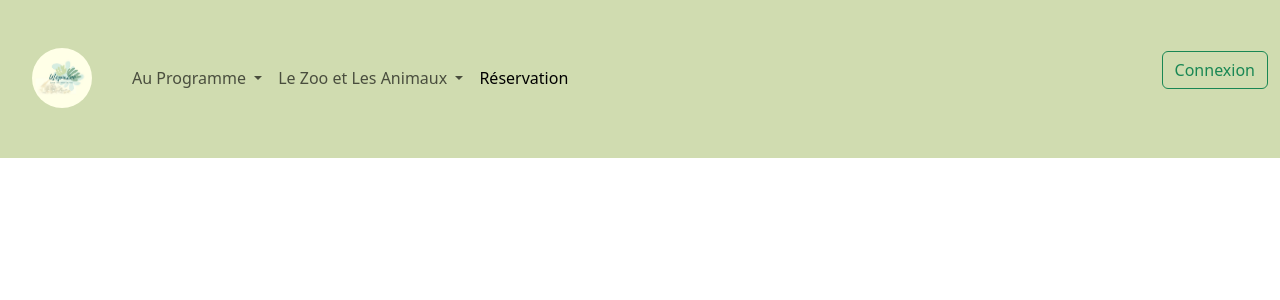
After one commit to Myriam1501/utopiaZoo, a Symfony app: template templates/fragments/header.html.twig in a window 1280 px wide. The commit adds this page. Shown: the top 300 px of the page. Run offline with Twig, Linux system fonts and the light colour scheme; the template is opened without the code that fills it, so the values that code supplies are empty; some libraries are stand-ins or nearby versions.

Commit message:
header and footer

```diff
--- a/public/index.php
+++ b/public/index.php
@@ -2,8 +2,9 @@
 
 use App\Kernel;
 
+
 require_once dirname(__DIR__).'/vendor/autoload_runtime.php';
 
 return function (array $context) {
-    return new Kernel($context['APP_ENV'], (bool) $context['APP_DEBUG']);
+    return new Kernel($context['APP_ENV'], (bool)$context['APP_DEBUG']);
 };
--- /dev/null
+++ b/templates/fragments/header.html.twig
@@ -0,0 +1,57 @@
+<link href="https://cdn.jsdelivr.net/npm/bootstrap@5.3.0-alpha1/dist/css/bootstrap.min.css" rel="stylesheet" integrity="sha384-GLhlTQ8iRABdZLl6O3oVMWSktQOp6b7In1Zl3/Jr59b6EGGoI1aFkw7cmDA6j6gD" crossorigin="anonymous">
+<script src="https://cdn.jsdelivr.net/npm/bootstrap@5.3.0-alpha1/dist/js/bootstrap.bundle.min.js" integrity="sha384-w76AqPfDkMBDXo30jS1Sgez6pr3x5MlQ1ZAGC+nuZB+EYdgRZgiwxhTBTkF7CXvN" crossorigin="anonymous"></script>
+<style>
+
+    .container-fluid .logo {
+
+        width: 60px;
+        height: 60px;
+        border-radius: 100%;
+        margin-left: 20px;
+    }
+</style>
+<nav class="navbar navbar-expand-lg " style="background-color: #d0dcb0; padding-bottom: 50px">
+    <div class="container-fluid" style="padding-top: 40px">
+        <img class="logo" src="{{asset('assets/logo.jpg')}}">
+        <button class="navbar-toggler" type="button" data-bs-toggle="collapse" data-bs-target="#navbarSupportedContent" aria-controls="navbarSupportedContent" aria-expanded="false" aria-label="Toggle navigation">
+            <span class="navbar-toggler-icon"></span>
+        </button>
+        <div class="collapse navbar-collapse" id="navbarSupportedContent">
+            <ul class="navbar-nav me-auto mb-2 mb-lg-0">
+                <li class="nav-item">
+                    <a class="nav-link active" aria-current="page" href="#">                    </a>
+                </li>
+                <li class="nav-item">
+                    <a class="nav-link" href="#">                                            </a>
+                </li>
+                <li class="nav-item dropdown">
+                    <a class="nav-link dropdown-toggle" href="#" role="button" data-bs-toggle="dropdown" aria-expanded="false">
+                        Au Programme
+                    </a>
+                    <ul class="dropdown-menu">
+                        <li><a class="dropdown-item" href="#">Protéger la vie sauvage</a></li>
+                        <li><hr class="dropdown-divider"></li>
+                        <li><a class="dropdown-item" href="#">Vie du Zoo</a></li>
+                    </ul>
+                </li>
+                <li class="nav-item dropdown">
+                    <a class="nav-link dropdown-toggle" href="#" role="button" data-bs-toggle="dropdown" aria-expanded="false">
+                        Le Zoo et Les Animaux
+                    </a>
+                    <ul class="dropdown-menu">
+                        <li><a class="dropdown-item" href="#">Découvert</a></li>
+                        <li><hr class="dropdown-divider"></li>
+                        <li><a class="dropdown-item" href="#">Quiz</a></li>
+                    </ul>
+                </li>
+                <li class="nav-item">
+                    <a class="nav-link active" aria-current="page" href="#">Réservation</a>
+                </li>
+
+            </ul>
+            <form class="d-flex" role="search">
+                <button class="btn btn-outline-success" type="submit">Connexion</button>
+            </form>
+        </div>
+    </div>
+</nav>
```
Also changed, not shown: src/Controller/HomepageController.php (added, +22 -0 lines), templates/base.html.twig (+4 -1 lines), templates/fragments/footer.html.twig (added, +41 -0 lines), templates/homepage/index.html.twig (added, +27 -0 lines), public/assets/footer-style.css (added), public/assets/logo.jpg (added), 6 other files.
